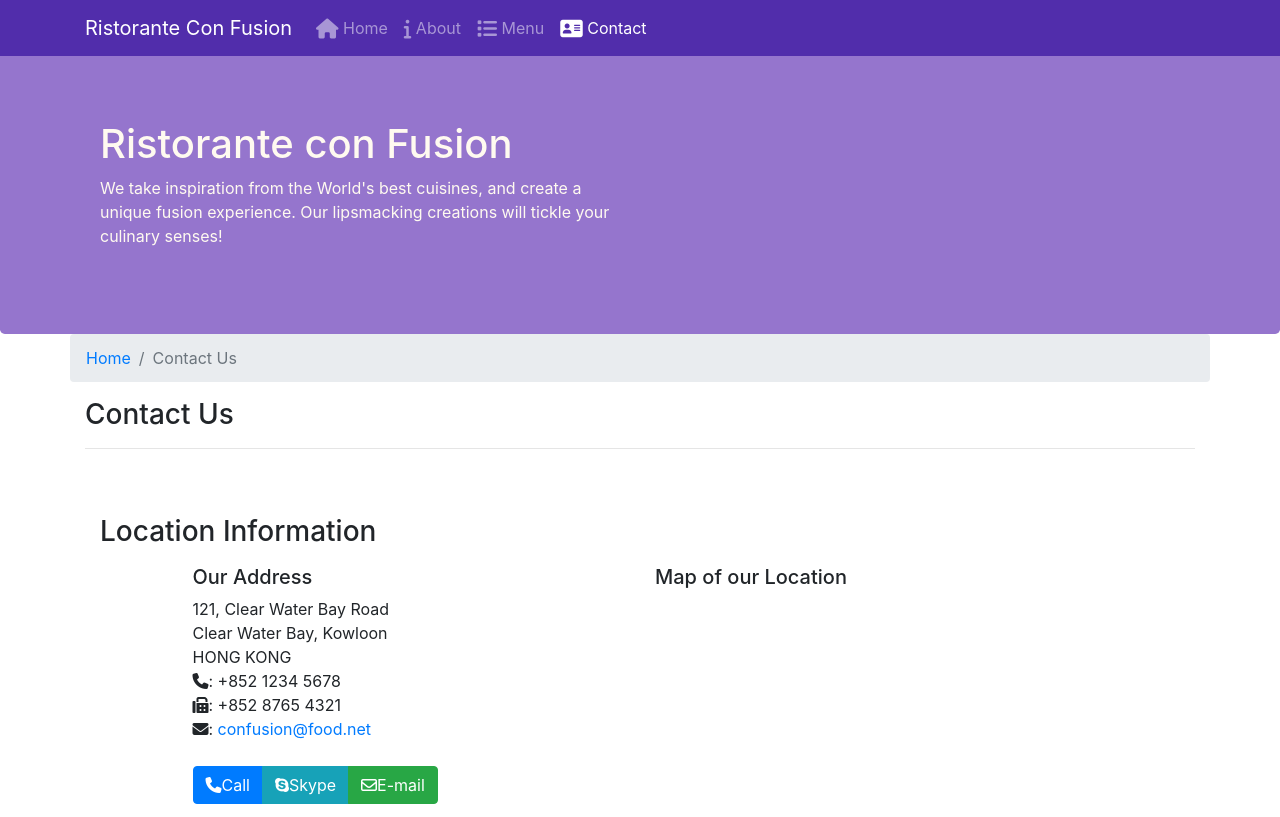
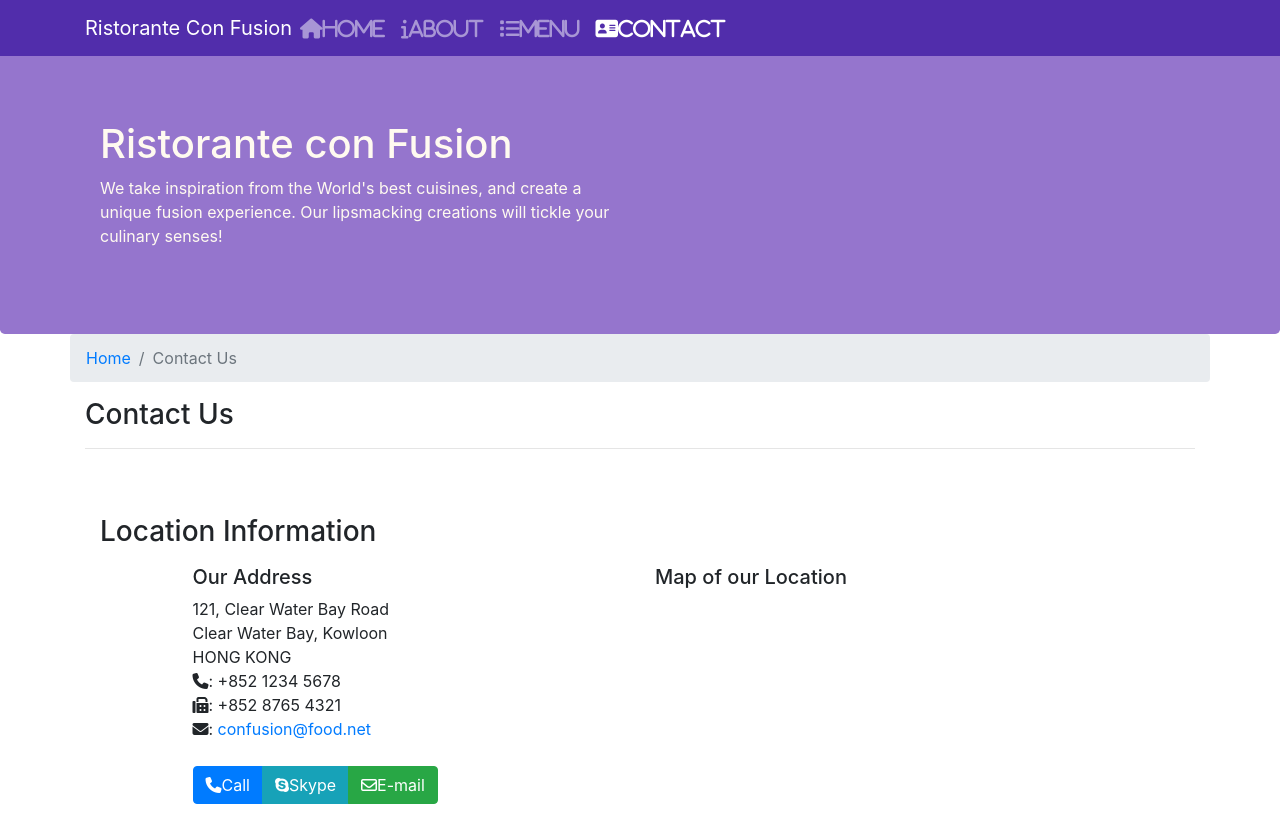
Before and after one commit to GePajarinen/Course-Bootstrap, a website: page Bootstrap4/conFusion/contactus.html in a window 1280 px wide. Shown: the top 817 px of the page. Drawn offline with nearby package versions, Linux system fonts and the light colour scheme; files whose address does not match are found by name.

Commit message:
Update contactus.html
fixed the navbar font

```diff
--- a/Bootstrap4/conFusion/contactus.html
+++ b/Bootstrap4/conFusion/contactus.html
@@ -14,22 +14,23 @@
     <link rel="stylesheet" href="node_modules/font-awesome/css/font-awesome.min.css">
     <link rel="stylesheet" href="node_module/bootstrape-social/bootstrap-social.css">
     <link rel="stylesheet" href="css/style.css">
+    <link rel="stylesheet" href="css/style.css">
 
 </head>
 
 <body>
-    <nav class="navbar navbar-dark navbar-expand-sm fixed-top">
+   <nav class="navbar navbar-dark navbar-expand-sm fixed-top">
         <div class="container">
             <button class="navbar-toggler" type="button" data-toggle="collapse" data-target="#Navbar">
                 <span class="navbar-toggler-icon"></span>
             </button>
-            <a class="navbar-brand" href="#">Ristorante Con Fusion</a>
+            <a class="navbar-brand mr-auto" href="./index.html">Ristorante Con Fusion</a>
             <div class="collapse navbar-collapse" id="Navbar">
-                <ul class="navbar-nav mr-auto">
-                        <li class="nav-item"><a class="nav-link" href="./index.html"><span class="fa fa-home fa-lg"></span> Home</a></li>
-                        <li class="nav-item"><a class="nav-link" href="./aboutus.html"><span class="fa fa-info fa-lg"></span> About</a></li>
-                        <li class="nav-item"><a class="nav-link" href="#"><span class="fa fa-list fa-lg"></span> Menu</a></li>
-                        <li class="nav-item active"><a class="nav-link" href="#"><span class="fa fa-address-card fa-lg"></span> Contact</a></li>
+                <ul class="navbar-nav mr-auto"> <!--mr-auto: margin right as much as possoble-->
+                    <li class="nav-itm"><a class="nav-link" href="./index.html"><span class="fa fa-home fa-lg">Home</span></a></li>
+                    <li class="nav-itm"><a class="nav-link" href="./aboutus.html"><span class="fa fa-info fa-lg">About</span></a></li>
+                    <li class="nav-itm"><a class="nav-link" href="#"><span class="fa fa-list fa-lg">Menu</span></a></li>
+                    <li class="nav-itm"><a class="nav-link active" href="#"><span class="fa fa-address-card fa-lg">Contact</span></a></li>
                 </ul>
             </div>
         </div>
```
